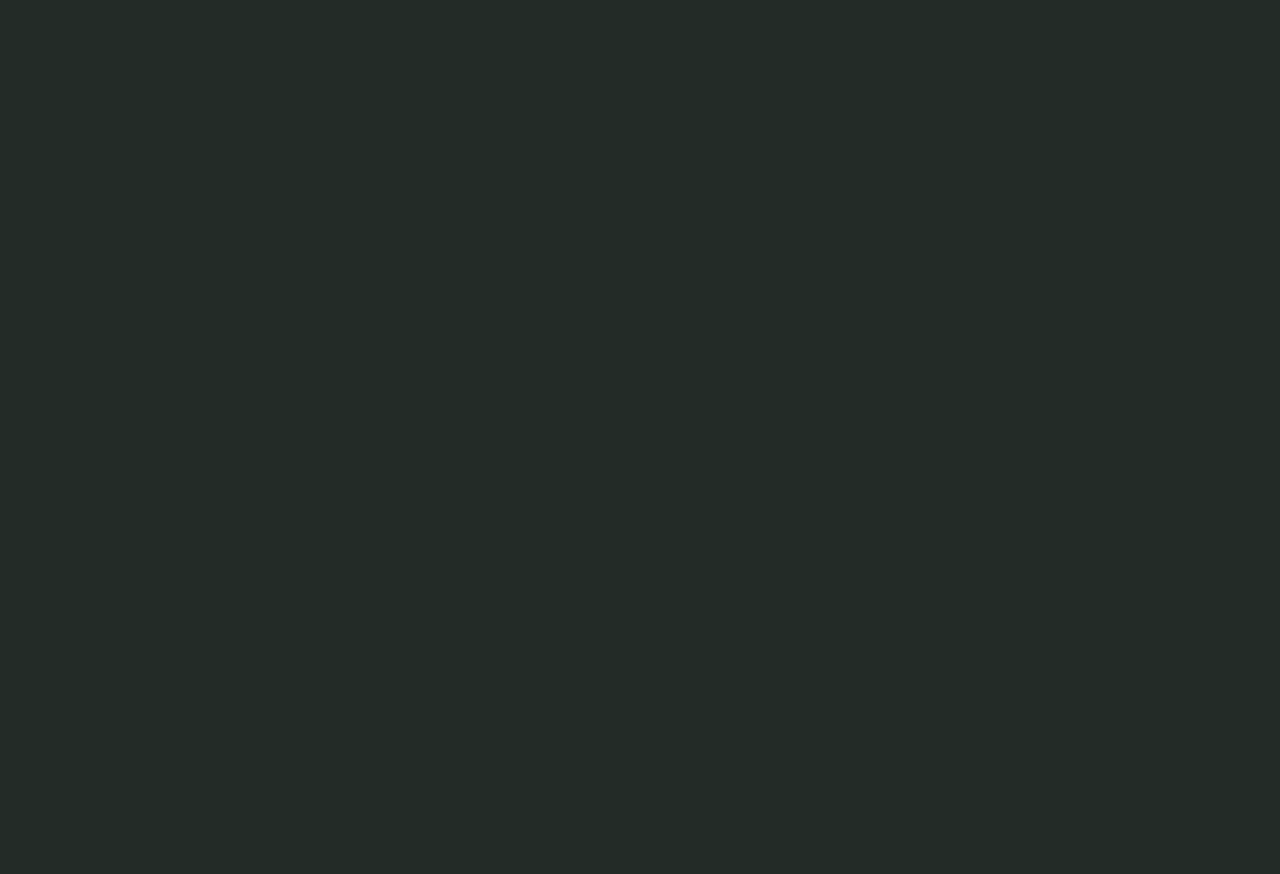
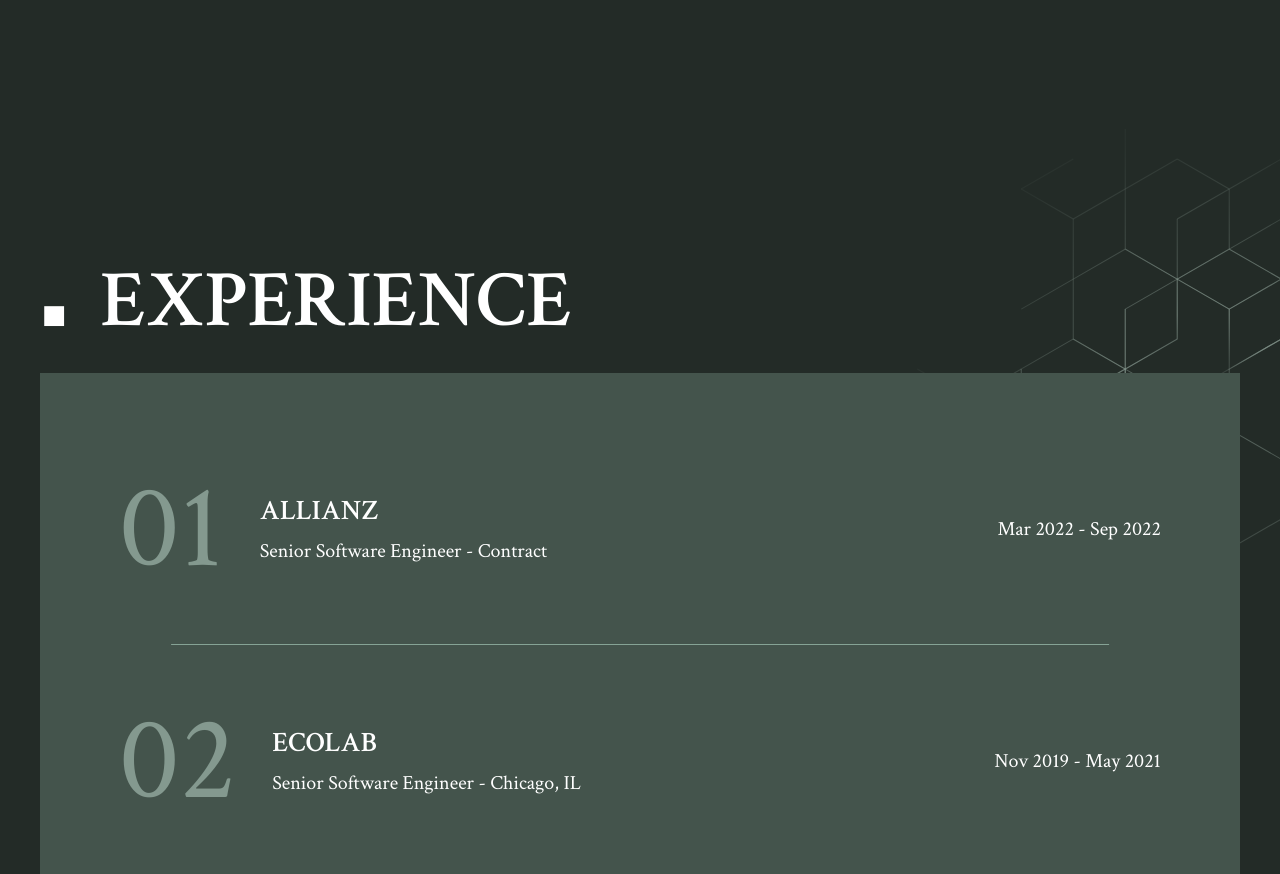
Before and after one commit to leodsan/portfolio-website, a Next.js app: page / in a window 1280 px wide. Shown: the part 1920-2794 px from the top of the page. Before the commit the page ends 1901 px from the top, so only its background shows below. Built offline with nearby package versions, Linux system fonts and the light colour scheme.

Commit message:
add experience

```diff
--- a/src/components/commons/Button.js
+++ b/src/components/commons/Button.js
@@ -6,6 +6,7 @@
   disable,
   loading,
   reverse,
+  children,
   className,
   icon = null,
   title = null,
@@ -40,6 +41,7 @@
       {icon && (
         <i className={cn("button-icon", `icon-${icon}`, iconClassName)} />
       )}
+      {children}
     </Container>
   );
 };
--- a/src/components/elements/InfoSection.js
+++ b/src/components/elements/InfoSection.js
@@ -33,7 +33,7 @@
         </div>
         <ul
           className={cn(
-            "py-24 bg-green-700 flex flex-wrap list-inside gap-x-8",
+            "bg-green-700 flex flex-wrap list-inside gap-x-8",
             listClassName,
             {
               "-ml-[var(--app-space)] px-[var(--app-space)]":
--- a/src/constants/HOME_CONST.js
+++ b/src/constants/HOME_CONST.js
@@ -95,6 +95,29 @@
       title: "CloudFormation",
     },
   ],
+  experience: [
+    {
+      id: 1,
+      link: "/",
+      title: "ALLIANZ",
+      date: "Mar 2022 - Sep 2022",
+      subtitle: "Senior Software Engineer - Contract",
+    },
+    {
+      id: 2,
+      link: "/",
+      title: "ECOLAB",
+      date: "Nov 2019 - May 2021",
+      subtitle: "Senior Software Engineer - Chicago, IL",
+    },
+    {
+      id: 3,
+      link: "/",
+      title: "DONNELLEY FINANCIAL SOLUTIONS",
+      date: "Jan 2018 - Nov 2019",
+      subtitle: "Senior Software Engineer - Chicago, IL",
+    },
+  ],
 };
 
 export { HOME_CONST };
--- a/src/pages/index.js
+++ b/src/pages/index.js
@@ -1,9 +1,10 @@
 import { Introduction } from "../components/pages/home";
 import { InfoSection } from "../components/elements";
 import { HOME_CONST } from "../constants";
+import { Button } from "../components/commons";
 
 const Home = () => {
-  const { skills } = HOME_CONST;
+  const { skills, experience } = HOME_CONST;
 
   return (
     <main>
@@ -12,12 +13,39 @@
         patternP="3"
         title="skills"
         listPosition="left"
+        listClassName="py-24"
         patternPClassName="top-0 right-0"
-        itemsClassName=""
       >
         {skills.map(({ id, title }) => (
           <li key={id} className="py-2 tp-h3 w-[17.7%] list-disc">
             {title}
+          </li>
+        ))}
+      </InfoSection>
+      <InfoSection
+        patternP="4"
+        title="experience"
+        listPosition="center"
+        listClassName="pt-24"
+        patternPClassName="top-[9.2rem] right-0"
+      >
+        {experience.map(({ id, title, link, date, subtitle }, index) => (
+          <li
+            key={id}
+            className="w-full relative [&:not(:last-child)]:mb-14 [&:not(:last-child)]:before:content-[''] [&:not(:last-child)]:before:w-[90%] [&:not(:last-child)]:before:h-[1px] [&:not(:last-child)]:before:bg-green-500 [&:not(:last-child)]:before:left-1/2 [&:not(:last-child)]:before:-translate-x-1/2 [&:not(:last-child)]:before:bottom-0 [&:not(:last-child)]:before:absolute"
+          >
+            <Button target type="a" href={link} className="w-full pb-14 gap-9">
+              <span className="text-9xl text-text-3">
+                {("0" + (index + 1)).slice(-2)}
+              </span>
+              <div className="flex items-center justify-between flex-grow tp-h4">
+                <div className="flex flex-col gap-2 items-start">
+                  <span className="tp-h1">{title}</span>
+                  <span>{subtitle}</span>
+                </div>
+                <span>{date}</span>
+              </div>
+            </Button>
           </li>
         ))}
       </InfoSection>
--- a/src/styles/globals.css
+++ b/src/styles/globals.css
@@ -32,7 +32,7 @@
 
 @layer components {
   .button {
-    @apply flex gap-2 w-max items-center cursor-pointer transition duration-300;
+    @apply flex relative gap-2 w-max items-center cursor-pointer transition duration-300;
   }
   .button-text {
     @apply tp-h7 capitalize;
```
